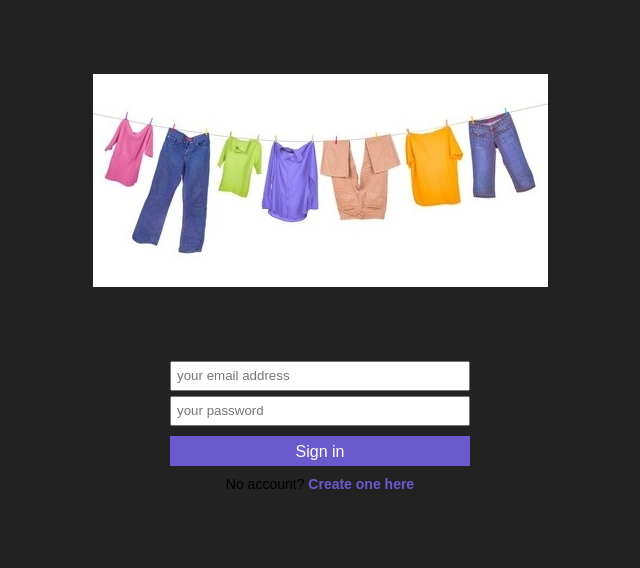
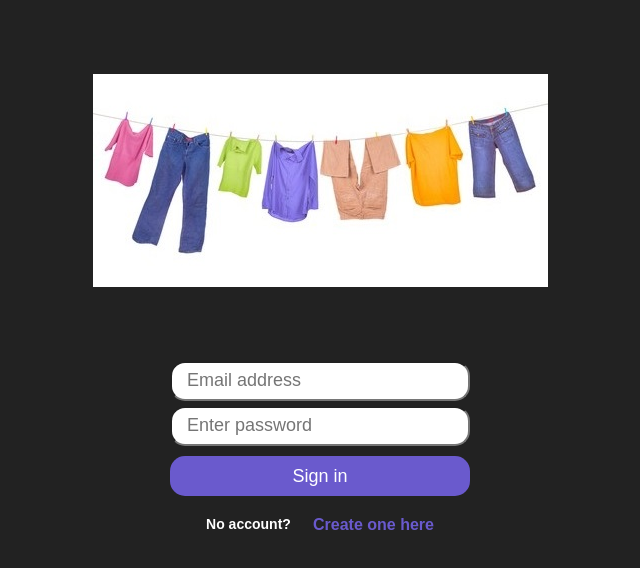
Before and after one commit to wassimahaddad/Clozet, a React (Create React App) app in the folder client/: page / in a window 1280 px wide. Shown: the top 568 px of the page, without its empty margins (320-960 px from the left). Built offline with nearby package versions, Linux system fonts and the light colour scheme; no server answers.

Commit message:
20210509-23:55

```diff
--- a/client/src/Components/Clozet/Clozet.component.jsx
+++ b/client/src/Components/Clozet/Clozet.component.jsx
@@ -4,7 +4,7 @@ import ClozetItem from "../ClozetItem/ClozetItem.component";
 import api from "../../API/api";
 import "./Clozet.component.css";
 
-const Clozet = () => {
+const Clozet = ({ fname }) => {
   const [data, setData] = useState();
   const [createItemDisplay, setCreateItemDisplay] = useState("hide");
   const [showAll, setShowAll] = useState("hide");
@@ -66,6 +66,7 @@ const Clozet = () => {
           display={handleDisplay}
           clozetVisible={clozetVisibility}
           showClozet={handleShowClozet}
+          fname={fname}
         />
       </div>
       <div className={showAll}>
--- a/client/src/Components/ClozetItem/ClozetItem.component.jsx
+++ b/client/src/Components/ClozetItem/ClozetItem.component.jsx
@@ -52,6 +52,13 @@ const ClozetItem = ({ data, remove }) => {
                 </>
               ) : null}
             </div>
+            <div className="clozet-item-details-line">
+              {data ? (
+                <>
+                  <span>Person:</span> {data.person}
+                </>
+              ) : null}
+            </div>
           </div>
           {data ? (
             <img src={`data: image/png;base64,${data.img}`} alt="test" />
--- a/client/src/Components/CreateClozetItem.component/CreateClozetItem.component.jsx
+++ b/client/src/Components/CreateClozetItem.component/CreateClozetItem.component.jsx
@@ -1,25 +1,48 @@
-import React, { useState } from "react";
+import React, { useState, useEffect } from "react";
 import api from "../../API/api";
 import ClozetItem from "../ClozetItem/ClozetItem.component";
+// import Person from "../Person/Person.component";
 
 import "./CreateClozetItem.component.css";
 
-const CreateClozetItem = ({ display, clozetVisible, showClozet }) => {
+const CreateClozetItem = ({ display, clozetVisible, showClozet, fname }) => {
+  //   ----------------- States ------------------------------------
   const [item, setItem] = useState("Shirt");
   const [season, setSeason] = useState("Winter");
   const [size, setSize] = useState("Small");
   const [img, setImg] = useState("");
   const [data, setData] = useState("");
-  const [hide, setHide] = useState("hide");
+  const [hideClozetItem, setHideClozetItem] = useState("hide");
   const [error, setError] = useState(null);
+  const [person, setPerson] = useState("");
+  const [persons, setPersons] = useState("");
+  //   -------------------------------------------------------------
+  useEffect(() => {
+    const getPersons = async () => {
+      const token = await localStorage.getItem("token");
+      const response = await api.get(
+        "http://localhost:5000/api/persons",
+
+        {
+          headers: {
+            Authorization: `Bearer ${token}`,
+          },
+        }
+      );
+
+      setPersons(response.data);
+      console.log(response.data);
+    };
+    getPersons();
+  }, []);
   //   -------------------------------------------------------------
   const handleCancel = async () => {
     display("hide");
-    setHide("hide");
+    setHideClozetItem("hide");
   };
   //   -------------------------------------------------------------
-  const handleShow = (val) => {
-    setHide(val);
+  const handleShowClozetItem = (val) => {
+    setHideClozetItem(val);
   };
   //   -------------------------------------------------------------
   const handleCreate = async () => {
@@ -29,6 +52,7 @@ const CreateClozetItem = ({ display, clozetVisible, showClozet }) => {
       formData.append("item", item);
       formData.append("season", season);
       formData.append("size", size);
+      formData.append("person", person);
 
       const token = await localStorage.getItem("token");
       const response = await api.post(
@@ -42,26 +66,41 @@ const CreateClozetItem = ({ display, clozetVisible, showClozet }) => {
         }
       );
       setData(response.data);
-      setHide("show");
+      setHideClozetItem("show");
       showClozet(true);
       console.log(response.data);
       setError(null);
     } catch (e) {
       console.log(e.message);
       setError(e.message);
-      setHide("hide");
+      setHideClozetItem("hide");
     }
   };
   //   -------------------------------------------------------------
-  const handleRemove = (id) => {
+  const handleRemoveClozetItem = (id) => {
     setData(null);
-    setHide("hide");
+    setHideClozetItem("hide");
   };
 
   //   -------------------------------------------------------------
   return (
     <div>
       <div className="create-item-form-container">
+        {persons ? (
+          <div className="option-container">
+            <div>Person: </div>
+            <select
+              type="text"
+              name="item"
+              onClick={(e) => setPerson(e.target.value)}
+            >
+              <option>{fname}</option>
+              {persons.map((person) => (
+                <option key={person._id}>{person.name}</option>
+              ))}
+            </select>
+          </div>
+        ) : null}
         <div className="option-container">
           <div>Item: </div>
           <select
@@ -120,9 +159,13 @@ const CreateClozetItem = ({ display, clozetVisible, showClozet }) => {
           </div>
         </div>
       </div>
-      <div className={hide}>
+      <div className={hideClozetItem}>
         {clozetVisible ? (
-          <ClozetItem remove={handleRemove} display={handleShow} data={data} />
+          <ClozetItem
+            remove={handleRemoveClozetItem}
+            display={handleShowClozetItem}
+            data={data}
+          />
         ) : null}
       </div>
       <div className="create-item-error">
--- a/client/src/Pages/SignIn/SignIn.page.css
+++ b/client/src/Pages/SignIn/SignIn.page.css
@@ -8,9 +8,10 @@
 .login-email,
 .login-password {
   width: 100%;
-  height: 30px;
-  padding-left: 5px;
+  height: 40px;
+  padding-left: 15px;
   margin-top: 5px;
+  border-radius: 15px;
 }
 
 .login-button {
@@ -18,22 +19,23 @@
   width: 300px;
   background: slateblue;
   color: white;
-  height: 30px;
+  height: 40px;
   text-align: center;
-  padding: 7px;
+  padding: 10px;
   cursor: pointer;
+  border-radius: 15px;
+  font-size: large;
 }
 
-.avatar-test {
+/* .avatar-test {
   width: 300px;
   margin-left: auto;
   margin-right: auto;
   margin-top: 20px;
-}
+} */
 
 .login-bg {
   margin-top: 30px;
-
   height: 300px;
   background: url("../../Assets/Images/clothes.jpg") no-repeat center center;
   margin-left: auto;
@@ -44,16 +46,20 @@
   background: darkorchid;
 }
 .signup {
-  margin-top: 10px;
-  text-align: center;
-  font-size: 14px;
+  display: flex;
+  justify-content: space-around;
+  width: 250px;
+  padding-top: 10px;
+  color: white;
+  margin-left: auto;
+  margin-right: auto;
 }
 
-.signup > span {
+.signup a {
   font-weight: bold;
   color: slateblue;
   cursor: pointer;
-  font-size: 14px;
+  font-size: 16px;
 }
 
 .signup > span:hover {
@@ -68,4 +74,5 @@
 
 input {
   outline: none;
+  font-size: large;
 }
--- a/client/src/Pages/SignIn/SignIn.page.js
+++ b/client/src/Pages/SignIn/SignIn.page.js
@@ -34,7 +34,7 @@ const SignIn = () => {
             onChange={(e) => setEmail(e.target.value)}
             type="email"
             value={email}
-            placeholder="your email address"
+            placeholder="Email address"
           />
         </div>
         <div>
@@ -43,17 +43,17 @@ const SignIn = () => {
             onChange={(e) => setPassword(e.target.value)}
             type="password"
             value={password}
-            placeholder="your password"
+            placeholder="Enter password"
           />
         </div>
         <div className="login-button" onClick={handleSignIn}>
           Sign in
         </div>
         <div className="signup">
-          No account?{" "}
-          <span>
+          <h4>No account?</h4>
+          <h4>
             <Link to="/signup">Create one here</Link>
-          </span>
+          </h4>
         </div>
         <div className="login-error">{error}</div>
       </div>
--- a/client/src/Pages/SignUp/SignUp.page.css
+++ b/client/src/Pages/SignUp/SignUp.page.css
@@ -8,9 +8,10 @@
 .signup-email,
 .signup-password {
   width: 100%;
-  height: 30px;
-  padding-left: 5px;
+  height: 40px;
+  padding-left: 15px;
   margin-top: 5px;
+  border-radius: 15px;
 }
 
 .signup-button {
@@ -18,10 +19,12 @@
   width: 300px;
   background: slateblue;
   color: white;
-  height: 30px;
+  height: 40px;
   text-align: center;
-  padding: 7px;
+  padding: 10px;
   cursor: pointer;
+  border-radius: 15px;
+  font-size: large;
 }
 
 .avatar-test {
--- a/client/src/Pages/User/User.page.js
+++ b/client/src/Pages/User/User.page.js
@@ -12,6 +12,7 @@ const User = () => {
   const [persons, setPersons] = useState("hide");
   const [traingle, setTriangle] = useState(<span>&#9660;</span>);
   const history = useHistory();
+
   // --------------------- Restrict access when not logged in --------
   useEffect(() => {
     const page = async () => {
@@ -56,10 +57,31 @@ const User = () => {
       return e.message;
     }
   };
+  // --------------------- logout ---------------------------------------
+  const handleLogoutAll = async () => {
+    try {
+      const token = await localStorage.getItem("token");
+
+      await api.post(
+        "/users/logoutAll",
+        {},
+        {
+          headers: {
+            Authorization: `Bearer ${token}`,
+          },
+        }
+      );
+      localStorage.removeItem("token");
+      history.push("/");
+    } catch (e) {
+      console.log(e);
+      return e.message;
+    }
+  };
 
   // ---------------------------------------------------------------------
-  const handleMenu = () => {
-    if (menu === "hide") {
+  const handleMenu = (e) => {
+    if (e.type === "mouseover" || e.type === "mousedown") {
       setMenu("profile-menu");
       setTriangle(<span>&#9654;</span>);
     } else {
@@ -84,7 +106,7 @@ const User = () => {
   // ---------------------------------------------------------------------
   return (
     <div>
-      <div className={menu}>
+      <div onMouseOver={handleMenu} onMouseOut={handleMenu} className={menu}>
         <div className="menu-option">My profile</div>
         <div onClick={handlePersons} className="menu-option">
           People
@@ -95,9 +117,16 @@ const User = () => {
         <div onClick={handleLogout} className="menu-option">
           Logout
         </div>
+        <div onClick={handleLogoutAll} className="menu-option">
+          Logout all
+        </div>
       </div>
       <div className="user-navbar">
-        <div onClick={handleMenu} className="user-menu-triangle">
+        <div
+          onMouseOver={handleMenu}
+          onMouseOut={handleMenu}
+          className="user-menu-triangle"
+        >
           {traingle}
         </div>
 
@@ -113,7 +142,7 @@ const User = () => {
         </div>
       </div>
       <div className={clozet}>
-        <Clozet />
+        {data ? <Clozet fname={data.first_name} /> : null}
       </div>
       <div className={persons}>
         <Persons />
```
Also changed, not shown: client/src/Components/CreatePerson/CreatePerson.component.jsx (+2 -5 lines).
